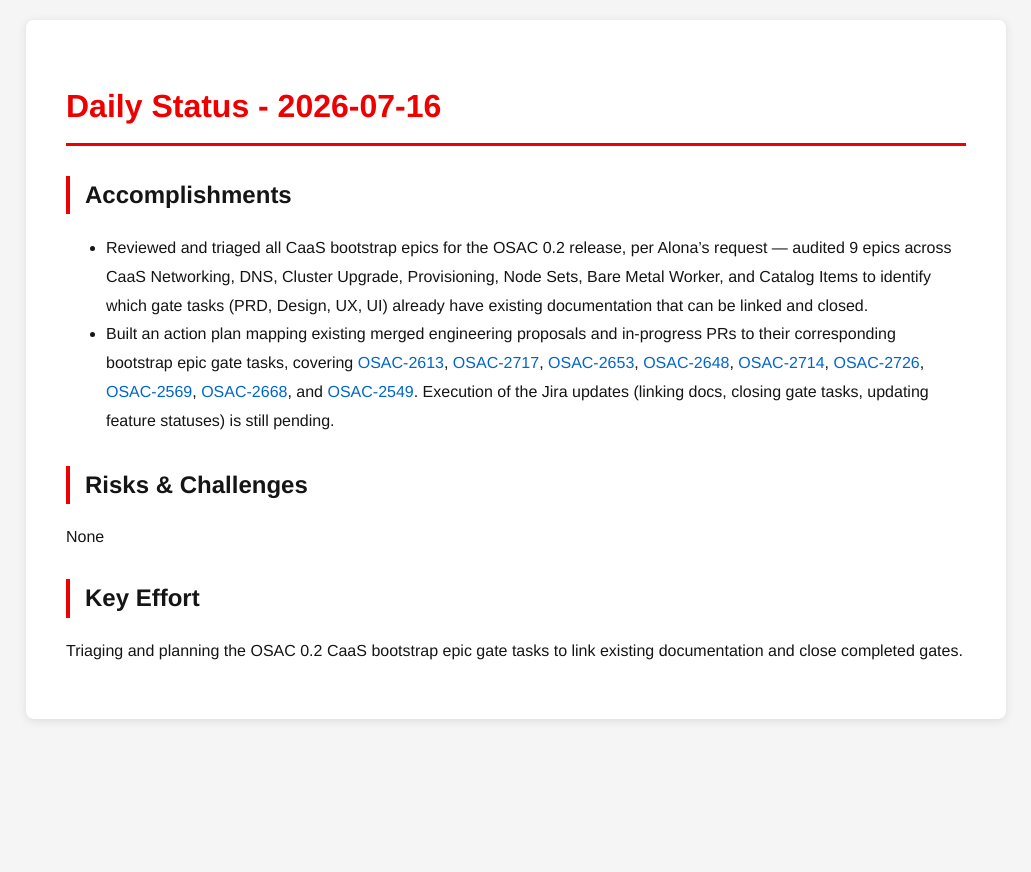
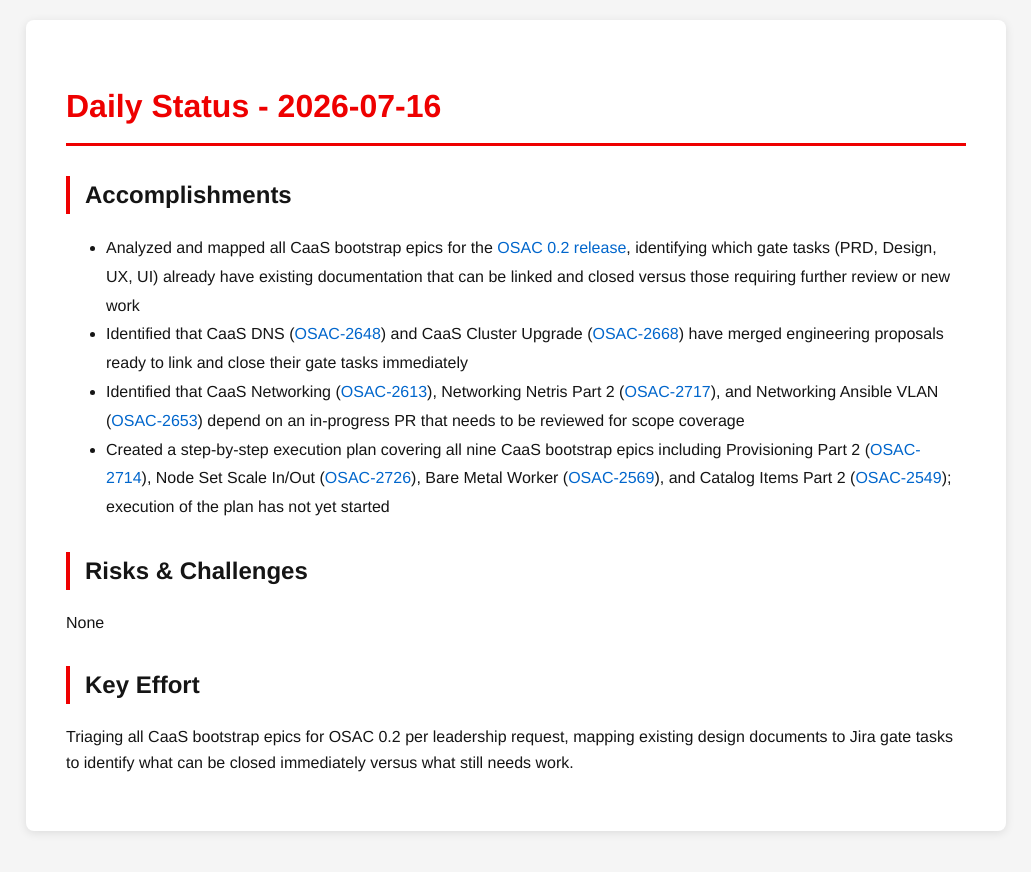
Before and after one commit to tzvatot/daily-status, a Jekyll site: the page built from 2026-07-16.md, in a window 1280 px wide. Shown: the top 872 px of the page, without its empty margins (124-1155 px from the left). Built offline with Jekyll 4.4.1, drawn with Linux system fonts in a browser that asks for light colours.

Commit message:
Daily status update - 2026-07-16

```diff
--- a/2026-07-16.md
+++ b/2026-07-16.md
@@ -7,11 +7,13 @@
 # Daily Status - 2026-07-16
 
 ## Accomplishments
-- Reviewed and triaged all CaaS bootstrap epics for the OSAC 0.2 release, per Alona's request — audited 9 epics across CaaS Networking, DNS, Cluster Upgrade, Provisioning, Node Sets, Bare Metal Worker, and Catalog Items to identify which gate tasks (PRD, Design, UX, UI) already have existing documentation that can be linked and closed.
-- Built an action plan mapping existing merged engineering proposals and in-progress PRs to their corresponding bootstrap epic gate tasks, covering [OSAC-2613](https://redhat.atlassian.net/browse/OSAC-2613), [OSAC-2717](https://redhat.atlassian.net/browse/OSAC-2717), [OSAC-2653](https://redhat.atlassian.net/browse/OSAC-2653), [OSAC-2648](https://redhat.atlassian.net/browse/OSAC-2648), [OSAC-2714](https://redhat.atlassian.net/browse/OSAC-2714), [OSAC-2726](https://redhat.atlassian.net/browse/OSAC-2726), [OSAC-2569](https://redhat.atlassian.net/browse/OSAC-2569), [OSAC-2668](https://redhat.atlassian.net/browse/OSAC-2668), and [OSAC-2549](https://redhat.atlassian.net/browse/OSAC-2549). Execution of the Jira updates (linking docs, closing gate tasks, updating feature statuses) is still pending.
+- Analyzed and mapped all CaaS bootstrap epics for the [OSAC 0.2 release](https://redhat.atlassian.net/browse/OSAC-2613), identifying which gate tasks (PRD, Design, UX, UI) already have existing documentation that can be linked and closed versus those requiring further review or new work
+- Identified that CaaS DNS ([OSAC-2648](https://redhat.atlassian.net/browse/OSAC-2648)) and CaaS Cluster Upgrade ([OSAC-2668](https://redhat.atlassian.net/browse/OSAC-2668)) have merged engineering proposals ready to link and close their gate tasks immediately
+- Identified that CaaS Networking ([OSAC-2613](https://redhat.atlassian.net/browse/OSAC-2613)), Networking Netris Part 2 ([OSAC-2717](https://redhat.atlassian.net/browse/OSAC-2717)), and Networking Ansible VLAN ([OSAC-2653](https://redhat.atlassian.net/browse/OSAC-2653)) depend on an in-progress PR that needs to be reviewed for scope coverage
+- Created a step-by-step execution plan covering all nine CaaS bootstrap epics including Provisioning Part 2 ([OSAC-2714](https://redhat.atlassian.net/browse/OSAC-2714)), Node Set Scale In/Out ([OSAC-2726](https://redhat.atlassian.net/browse/OSAC-2726)), Bare Metal Worker ([OSAC-2569](https://redhat.atlassian.net/browse/OSAC-2569)), and Catalog Items Part 2 ([OSAC-2549](https://redhat.atlassian.net/browse/OSAC-2549)); execution of the plan has not yet started
 
 ## Risks & Challenges
 None
 
 ## Key Effort
-Triaging and planning the OSAC 0.2 CaaS bootstrap epic gate tasks to link existing documentation and close completed gates.
+Triaging all CaaS bootstrap epics for OSAC 0.2 per leadership request, mapping existing design documents to Jira gate tasks to identify what can be closed immediately versus what still needs work.
```
